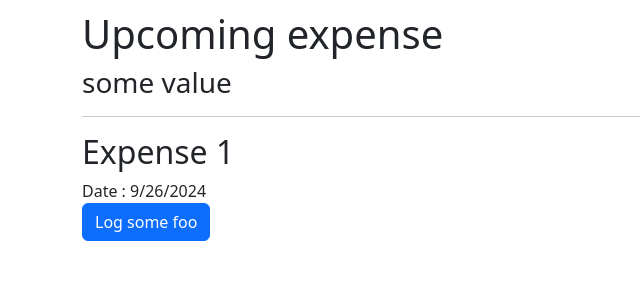
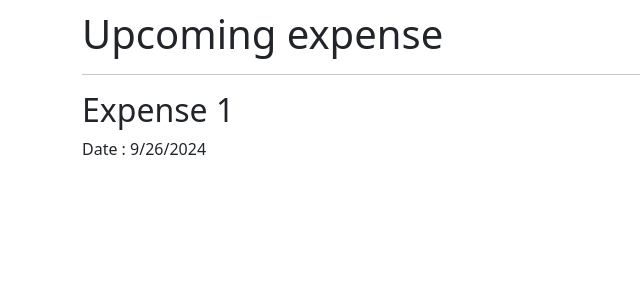
Before and after one commit to skysrc/ngfunda, an Angular app: page / in a window 1280 px wide. Shown: the top 300 px of the page, without its empty margins (0-640 px from the left). Built offline with nearby package versions, Linux system fonts and the light colour scheme.

Commit message:
remove template reference variable

```diff
--- a/src/app/expense/expense-list.component.ts
+++ b/src/app/expense/expense-list.component.ts
@@ -5,10 +5,8 @@ import { Component } from "@angular/core";
     template: `
     <div>
         <h1>Upcoming expense</h1>
-        <h3>{{expense.someProperty}}</h3>
         <hr/>
         <expense-thumbnail #expense [expense]="expense1"></expense-thumbnail>
-        <button class="btn btn-primary" (click)="expense.logFoo()"> Log some foo</button>
     </div>
    `
 })
--- a/src/app/expense/expense-thumbnail.ts
+++ b/src/app/expense/expense-thumbnail.ts
@@ -12,10 +12,4 @@ import { Component, EventEmitter, input, Input, Output, output } from "@angular/
 })
 export class ExpenseThumbnailComponent {
     @Input() expense: any
-    someProperty: any = "some value"
-    logFoo() {
-        console.log('foo')
-    }
-
-
 }
```
